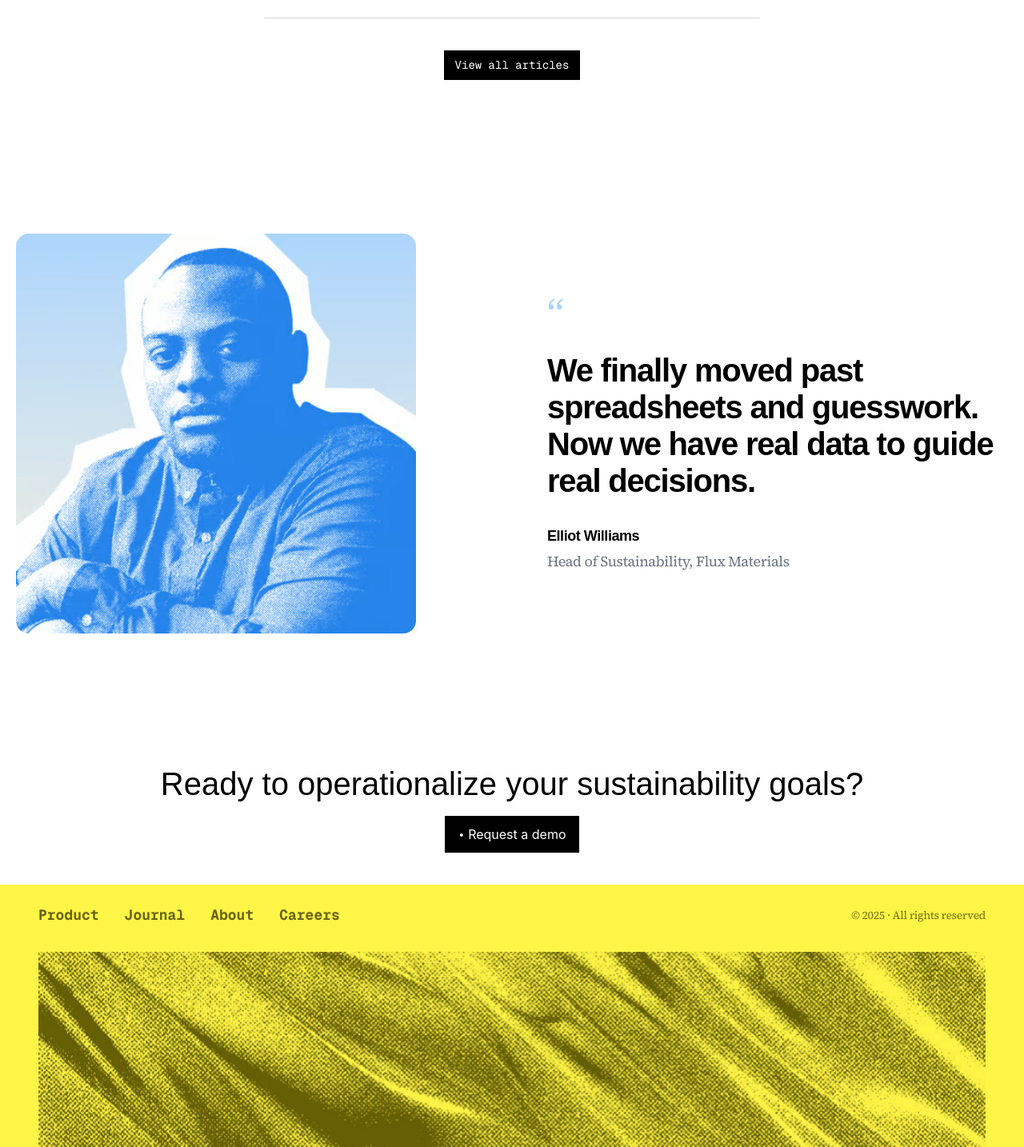
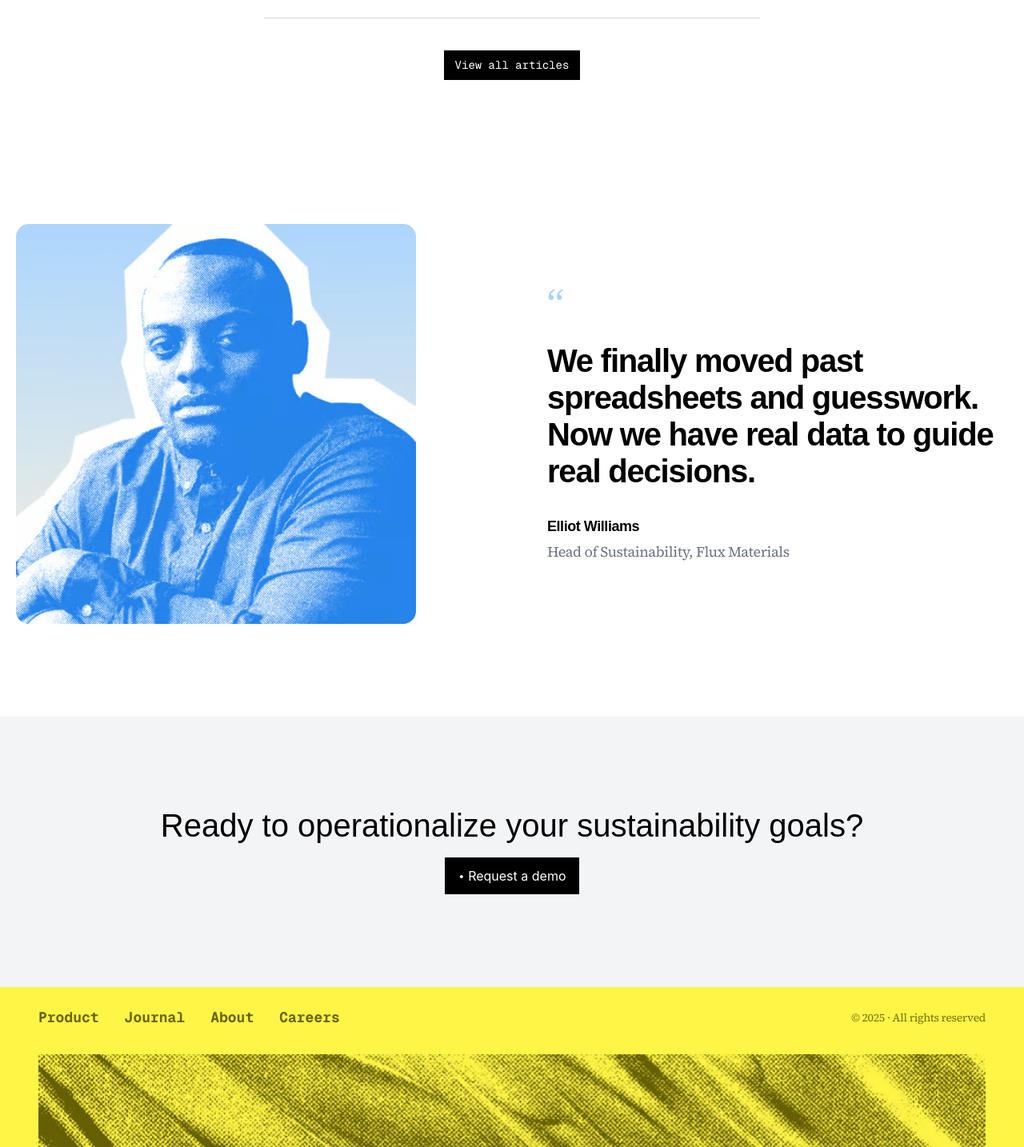
Before and after one commit to BassimEhab/Aetherfield, an Angular app: page /product in a window 1280 px wide. Shown: the part 3999-5433 px from the top of the page at 80% size. Built offline with nearby package versions, Linux system fonts and the light colour scheme; a web font is replaced by a local one.

Commit message:
feat: Create call to action component.

```diff
--- /dev/null
+++ b/src/app/components/call-to-action/call-to-action.html
@@ -0,0 +1,10 @@
+<section class="w-full max-h-89.5 mx-auto py-29 bg-gray-100">
+    <div class="flex flex-col text-center justify-center gap-5">
+        <h2 class="font-radio tracking-[-3%] text-[40px] font-medium leading-none">Ready to operationalize your
+            sustainability goals?</h2>
+        <div class="px-4 py-2 bg-black text-white flex items-center gap-1 cursor-pointer self-center">
+            <span class="text-3xl leading-none -translate-y-2">.</span>
+            <span>Request a demo</span>
+        </div>
+    </div>
+</section>
--- a/src/app/components/home/home.html
+++ b/src/app/components/home/home.html
@@ -175,7 +175,7 @@
   </div>
 </section>
 
-<section class="py-24 lg:py-32 bg-white">
+<section class="py-24 lg:py-29 bg-white">
   <div class="max-w-7xl mx-auto px-5">
     <div class="flex flex-col lg:flex-row items-center justify-between gap-12 lg:gap-20">
 
@@ -199,13 +199,4 @@
   </div>
 </section>
 
-<section class="max-w-7xl max-h-89.5 mx-auto py-10">
-  <div class="flex flex-col text-center justify-center gap-5">
-    <h2 class="font-radio tracking-[-3%] text-[40px] font-medium leading-none">Ready to operationalize your
-      sustainability goals?</h2>
-    <div class="px-4 py-2 bg-black text-white flex items-center gap-1 cursor-pointer self-center">
-      <span class="text-3xl leading-none -translate-y-2">.</span>
-      <span>Request a demo</span>
-    </div>
-  </div>
-</section>
+<app-call-to-action></app-call-to-action>
--- a/src/app/components/home/home.ts
+++ b/src/app/components/home/home.ts
@@ -1,7 +1,8 @@
 import { Component } from '@angular/core';
+import { CallToAction } from '../call-to-action/call-to-action';
 
 @Component({
-  imports: [],
+  imports: [CallToAction],
   selector: 'app-home',
   styleUrl: './home.css',
   templateUrl: './home.html',
```
Also changed, not shown: src/app/components/call-to-action/call-to-action.ts (added, +9 -0 lines), src/app/components/call-to-action/call-to-action.css (added).
